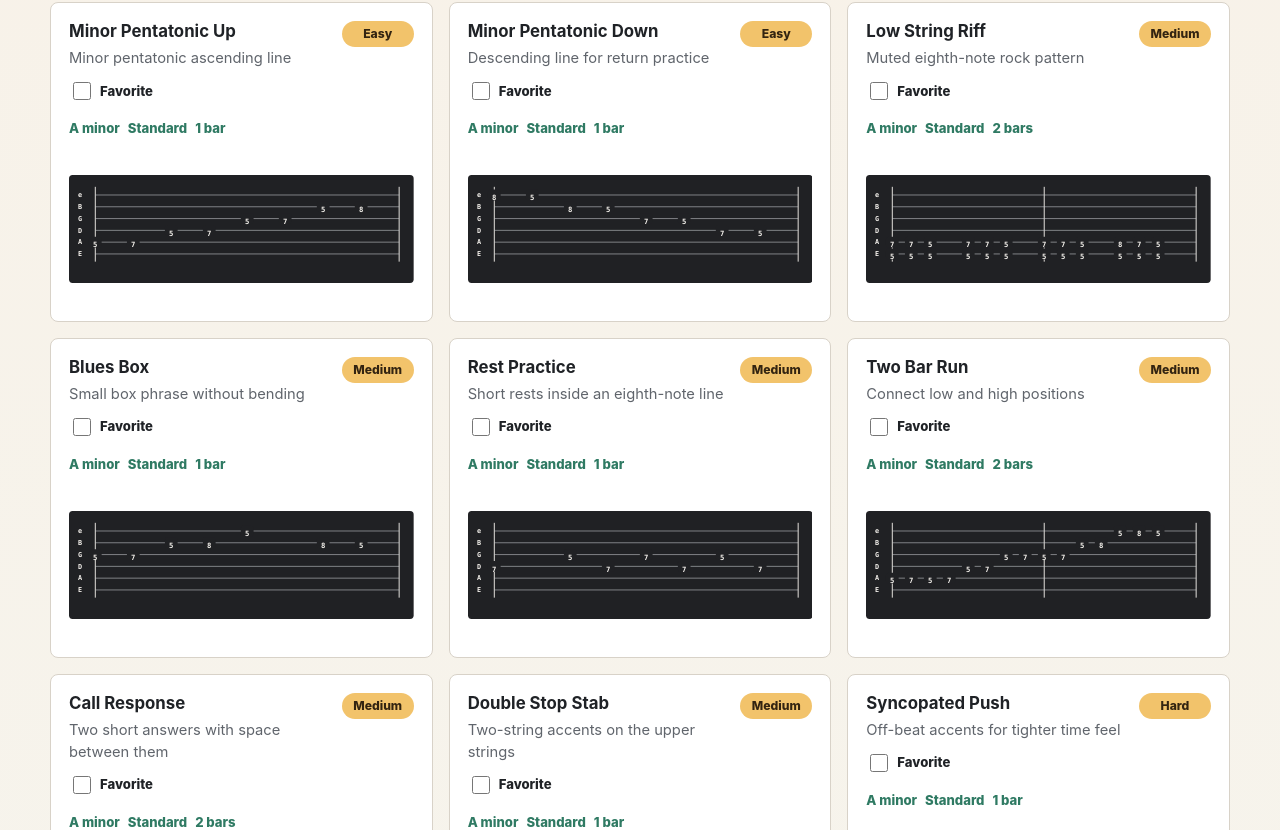
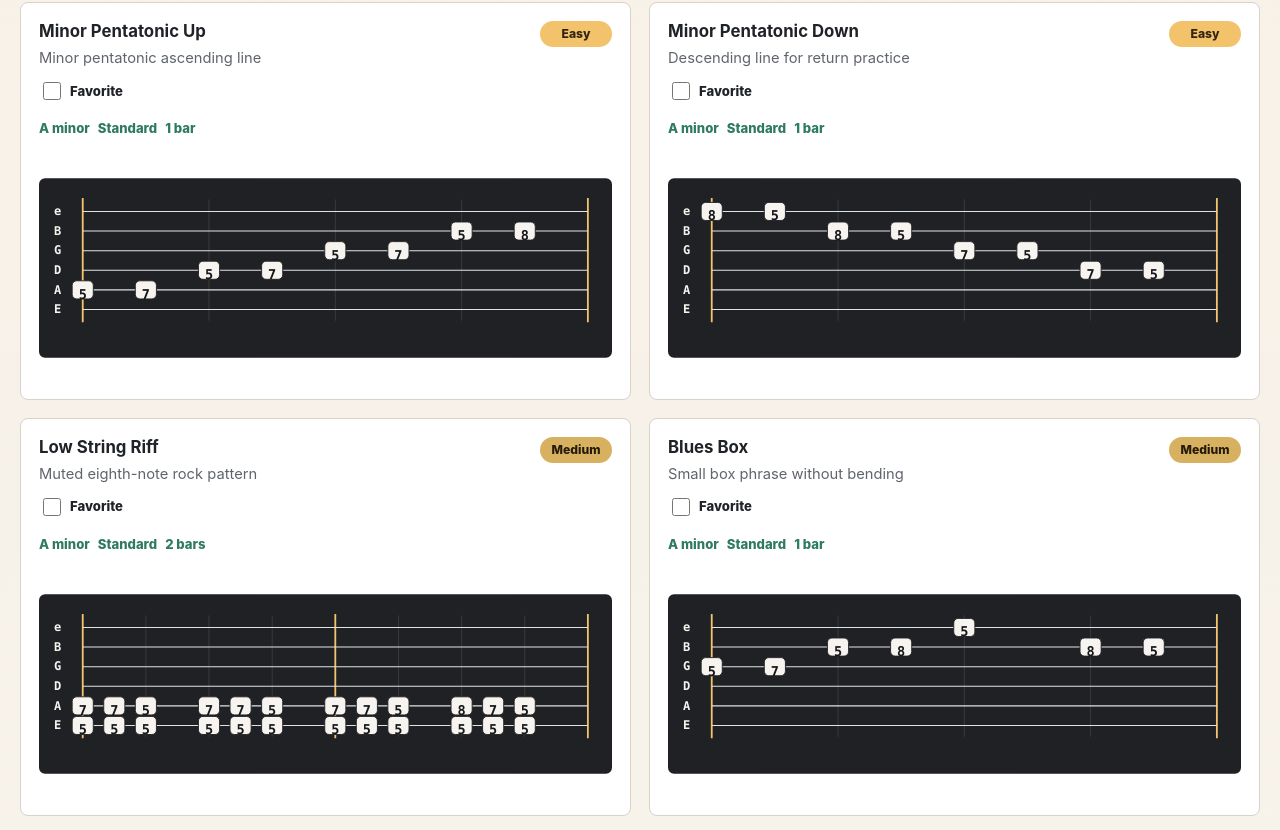
Before and after one commit to ogurasousui/guitar-practice-app, a React (Vite) app: page / in a window 1280 px wide. Shown: the part 470-1300 px from the top of the page. Built offline with nearby package versions, Linux system fonts and the light colour scheme.

Commit message:
style: make phrase tabs easier to read

```diff
--- a/src/styles.css
+++ b/src/styles.css
@@ -34,7 +34,7 @@ button:disabled {
 }
 
 .app-shell {
-  width: min(1180px, calc(100% - 32px));
+  width: min(1240px, calc(100% - 32px));
   margin: 0 auto;
   padding: 28px 0 42px;
 }
@@ -277,8 +277,8 @@ h1 {
 
 .phrase-grid {
   display: grid;
-  grid-template-columns: repeat(3, minmax(0, 1fr));
-  gap: 16px;
+  grid-template-columns: repeat(2, minmax(0, 1fr));
+  gap: 18px;
 }
 
 .phrase-card {
@@ -330,6 +330,16 @@ h1 {
   font-weight: 800;
 }
 
+.difficulty-medium {
+  background: #d7b15f;
+  color: #251a0b;
+}
+
+.difficulty-hard {
+  background: #a24b38;
+  color: #ffffff;
+}
+
 .favorite-control {
   grid-column: 1 / -1;
   display: inline-grid;
@@ -379,7 +389,7 @@ h1 {
   width: 100%;
   max-width: 100%;
   height: auto;
-  min-height: 148px;
+  min-height: 226px;
   border-radius: 8px;
 }
 
@@ -391,25 +401,30 @@ h1 {
 .tab-fret,
 .tab-duration,
 .tab-legend {
-  fill: #f7f4ef;
   font-family:
     "SFMono-Regular", Consolas, "Liberation Mono", Menlo, ui-monospace,
     monospace;
 }
 
 .tab-string-label {
-  font-size: 15px;
+  fill: #f7f4ef;
+  font-size: 16px;
   font-weight: 800;
 }
 
 .tab-string-line {
-  stroke: #cfd2d6;
-  stroke-width: 1.2;
+  stroke: #dfe3e6;
+  stroke-width: 1.4;
+}
+
+.tab-beat-line {
+  stroke: rgba(247, 244, 239, 0.16);
+  stroke-width: 1;
 }
 
 .tab-bar-line {
-  stroke: #f7f4ef;
-  stroke-width: 2;
+  stroke: #f2c36b;
+  stroke-width: 2.4;
 }
 
 .tab-stem,
@@ -421,13 +436,16 @@ h1 {
 }
 
 .tab-fret-bg {
-  fill: #202124;
+  fill: #f7f4ef;
+  stroke: #202124;
+  stroke-width: 1.2;
 }
 
 .tab-fret {
   dominant-baseline: middle;
-  font-size: 16px;
-  font-weight: 800;
+  fill: #15171a;
+  font-size: 18px;
+  font-weight: 900;
   text-anchor: middle;
 }
 
@@ -469,10 +487,6 @@ h1 {
   .library-toolbar {
     grid-template-columns: repeat(2, minmax(0, 1fr));
   }
-
-  .phrase-grid {
-    grid-template-columns: repeat(2, minmax(0, 1fr));
-  }
 }
 
 @media (max-width: 460px) {
@@ -499,4 +513,8 @@ h1 {
   .difficulty {
     justify-self: start;
   }
+
+  .tab-notation {
+    min-height: 202px;
+  }
 }
```
